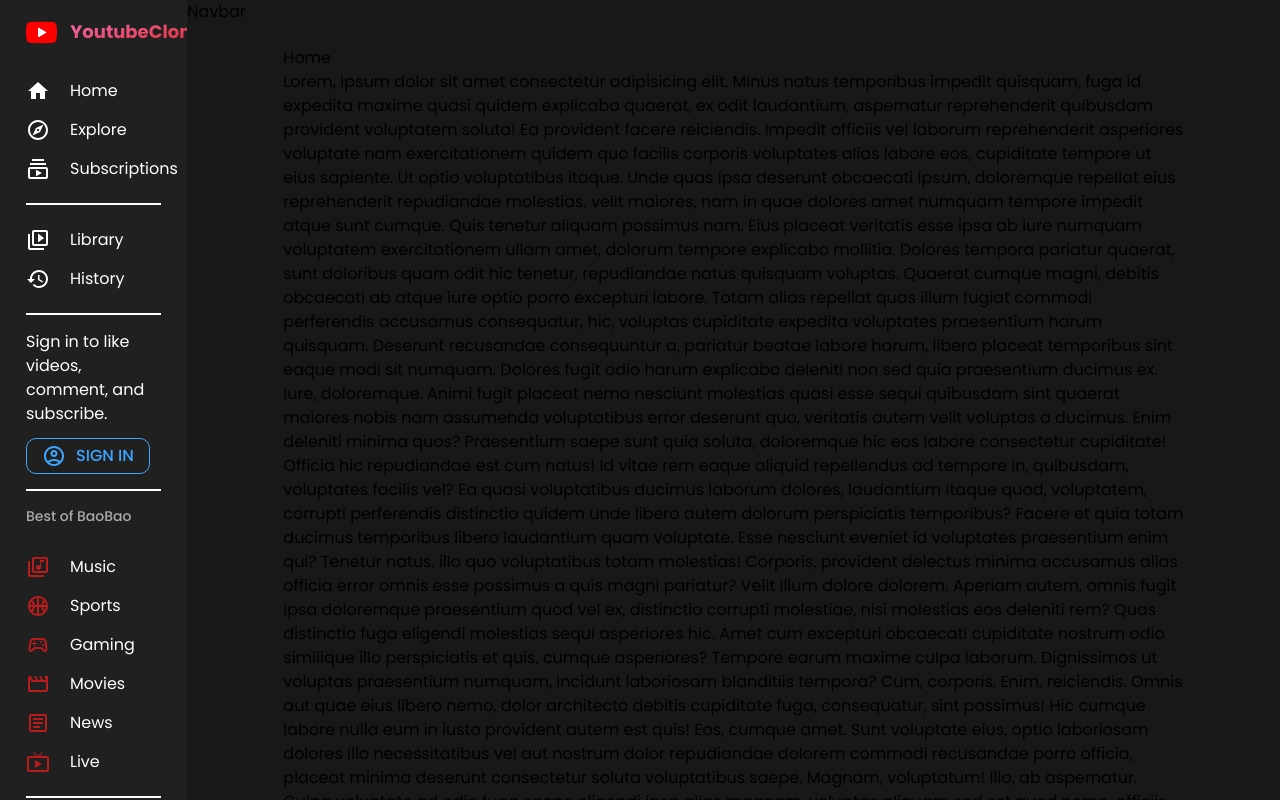
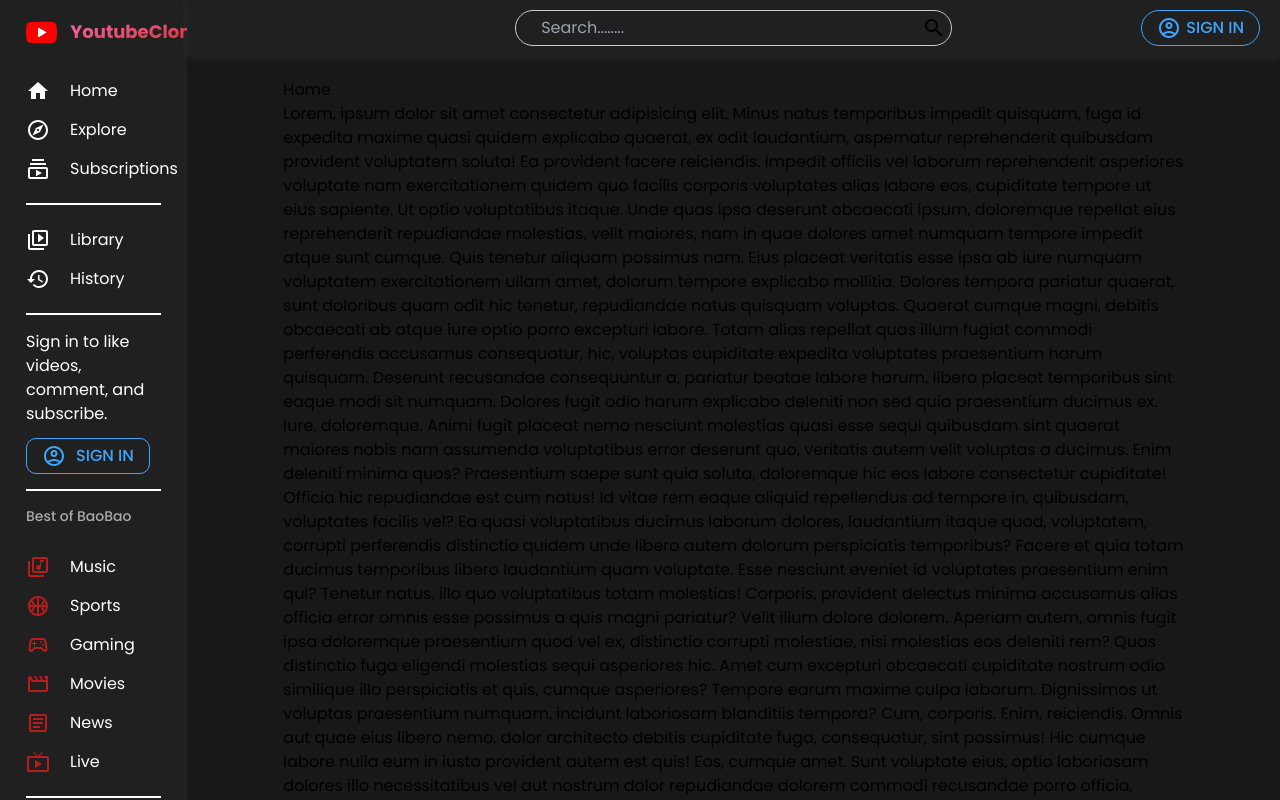
Before and after one commit to DevAnonitos/Youtube-Clone, a React (Vite) app in the folder client/: page / in a window 1280 px wide. Shown: the top 800 px of the page. Built offline with nearby package versions, Linux system fonts and the light colour scheme.

Commit message:
update-Styled

```diff
--- a/client/src/components/Menu.jsx
+++ b/client/src/components/Menu.jsx
@@ -27,6 +27,7 @@
   position: sticky;
   top: 0;
   transition: all .3s ease-in-out;
+  box-shadow: rgba(50, 50, 93, 0.25) 0px 6px 12px -2px, rgba(0, 0, 0, 0.3) 0px 3px 7px -3px;
 `;
 
 const Wrapper = styled.div`
--- a/client/src/components/Navbar.jsx
+++ b/client/src/components/Navbar.jsx
@@ -1,9 +1,78 @@
-import React from 'react'
+import React from "react";
+import styled from "styled-components";
+import AccountCircleOutlinedIcon from "@mui/icons-material/AccountCircleOutlined";
+import SearchOutlinedIcon from "@mui/icons-material/SearchOutlined";
+import { Link } from "react-router-dom";
 
+const Container = styled.div`
+  position: sticky;
+  top: 0;
+  background-color: ${({ theme }) => theme.bgLighter};
+  height: 56px;
+  box-shadow: rgba(99, 99, 99, 0.2) 0px 2px 8px 0px;
+`;
+
+const Wrapper = styled.div`
+  display: flex;
+  align-items: center;
+  justify-content: flex-end;
+  height: 100%;
+  padding: 0px 20px;
+  position: relative;
+`;
+
+const Search = styled.div`
+  width: 40%;
+  position: absolute;
+  left: 0px;
+  right: 0px;
+  margin: auto;
+  display: flex;
+  align-items: center;
+  justify-content: space-between;
+  padding: 5px;
+  border: 1px solid #ccc;
+  border-radius: 20px;
+`;
+
+const Input = styled.input`
+  display: flex;
+  border: none;
+  background-color: transparent;
+  outline: none;
+  color: ${({ theme }) => theme.text};
+  padding: 0px 20px;
+`;
+
+const Button = styled.button`
+  padding: 5px 15px;
+  background-color: transparent;
+  border: 1px solid #3ea6ff;
+  color: #3ea6ff;
+  border-radius: 30px;
+  font-weight: 500;
+  cursor: pointer;
+  display: flex;
+  align-items: center;
+  gap: 5px;
+`;
 const Navbar = () => {
   return (
-    <div>Navbar</div>
-  )
-}
+    <Container>
+      <Wrapper>
+        <Search>
+          <Input placeholder="Search........" />
+          <SearchOutlinedIcon />
+        </Search>
+        <Link to="signin" style={{ textDecoration: "none" }}>
+          <Button>
+            <AccountCircleOutlinedIcon />
+            SIGN IN
+          </Button>
+        </Link>
+      </Wrapper>
+    </Container>
+  );
+};
 
-export default Navbar
+export default Navbar;
```
